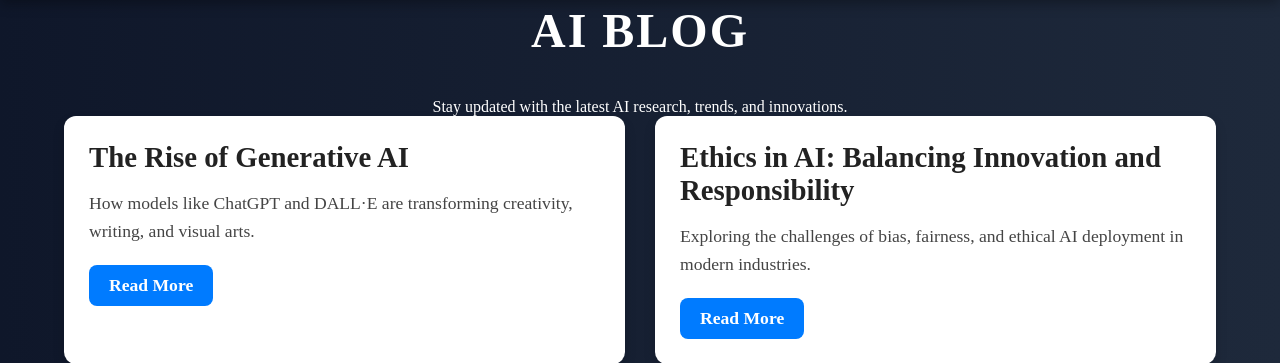
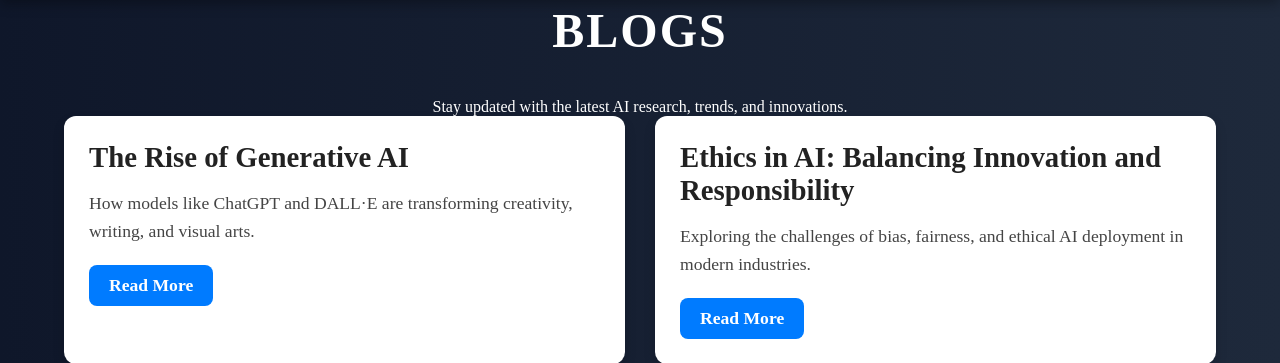
Before and after one commit to Vijay-Labz/webpage, a Flask app: page /blogs in a window 1280 px wide. Shown: the part 57-420 px from the top of the page. Run offline with Flask 3, Linux system fonts and the light colour scheme.

Commit message:
Update blogs.html

```diff
--- a/templates/blogs.html
+++ b/templates/blogs.html
@@ -2,7 +2,7 @@
 
 {% block content %}
 <section class="blog-section">
-    <h1>AI Blog</h1>
+    <h1>Blogs</h1>
     <p>Stay updated with the latest AI research, trends, and innovations.</p>
 
     <div class="blog-container">
```
